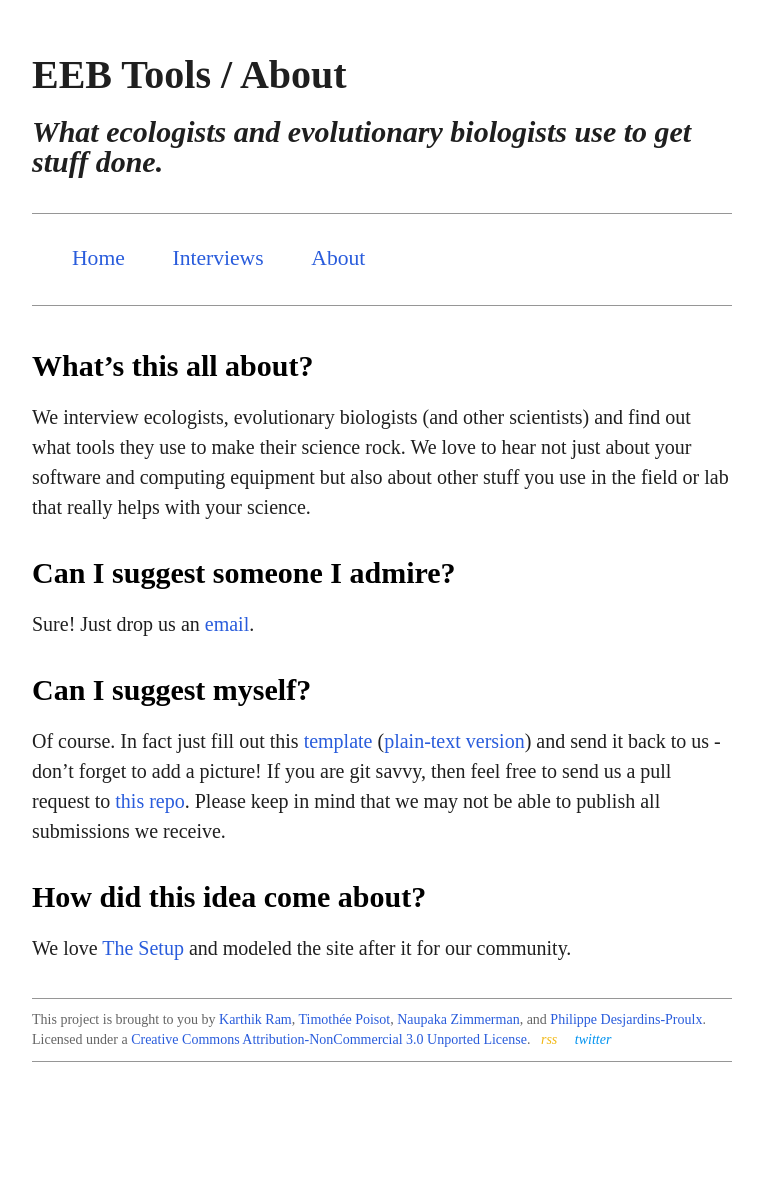
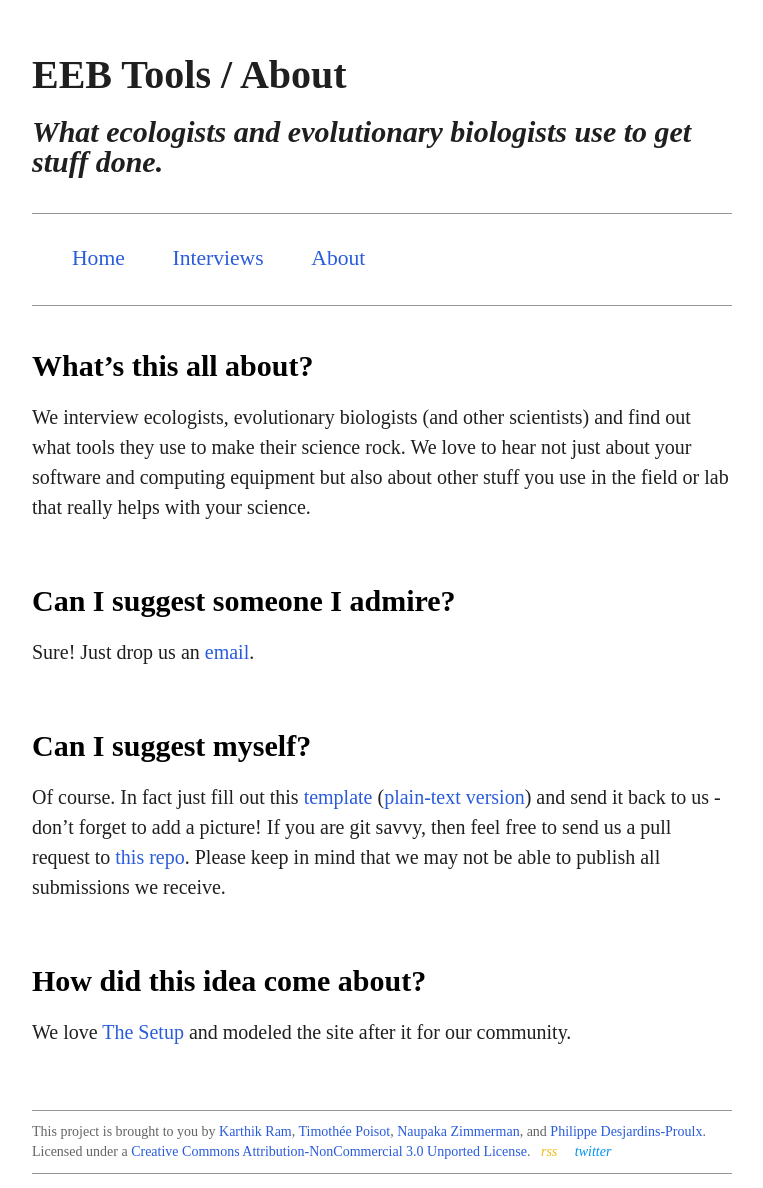
Before and after one commit to karthik/ecotools, a Jekyll site: the page built from about.md, in a window 1280 px wide. Shown: the whole page, without its empty margins (258-1021 px from the left). Built offline with Jekyll 4.4.1, drawn with Linux system fonts in a browser that asks for light colours; Markdown is read by kramdown in place of the engine named in the settings; comment, search, counter and statistics services are not loaded; a style sheet for code colours, icons or effects is not loaded; before the commit the page ends 1076 px from its top, so only the background shows below that.

Commit message:
Added spacing between paragraphs

```diff
--- a/css/screen.css
+++ b/css/screen.css
@@ -10,6 +10,10 @@ a{
   text-decoration: none;
   color: rgb(41, 92, 220);
 }
+
+p {
+   padding-bottom: 1.4em;
+  }
 
 a:hover{
   color: rgb(168, 60, 13);
```
